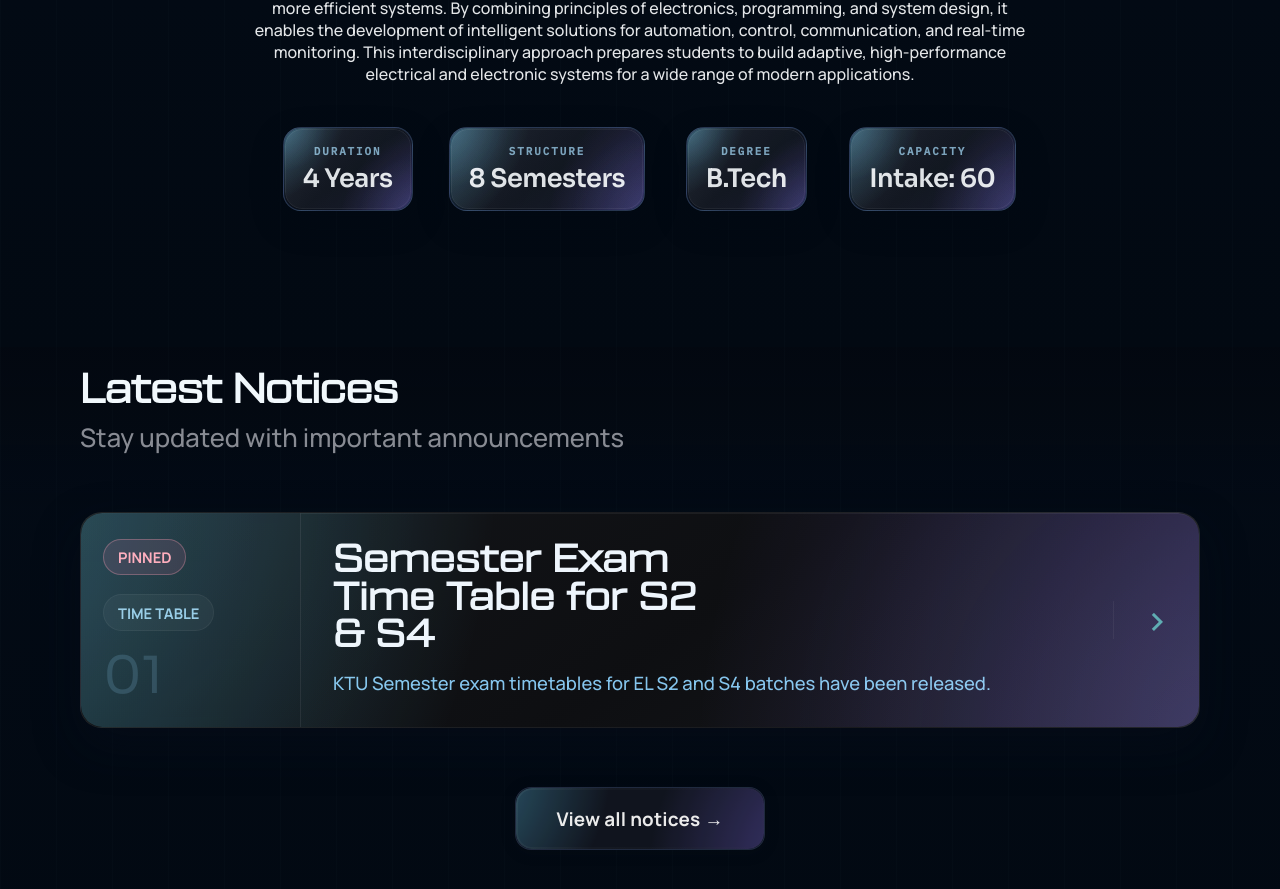
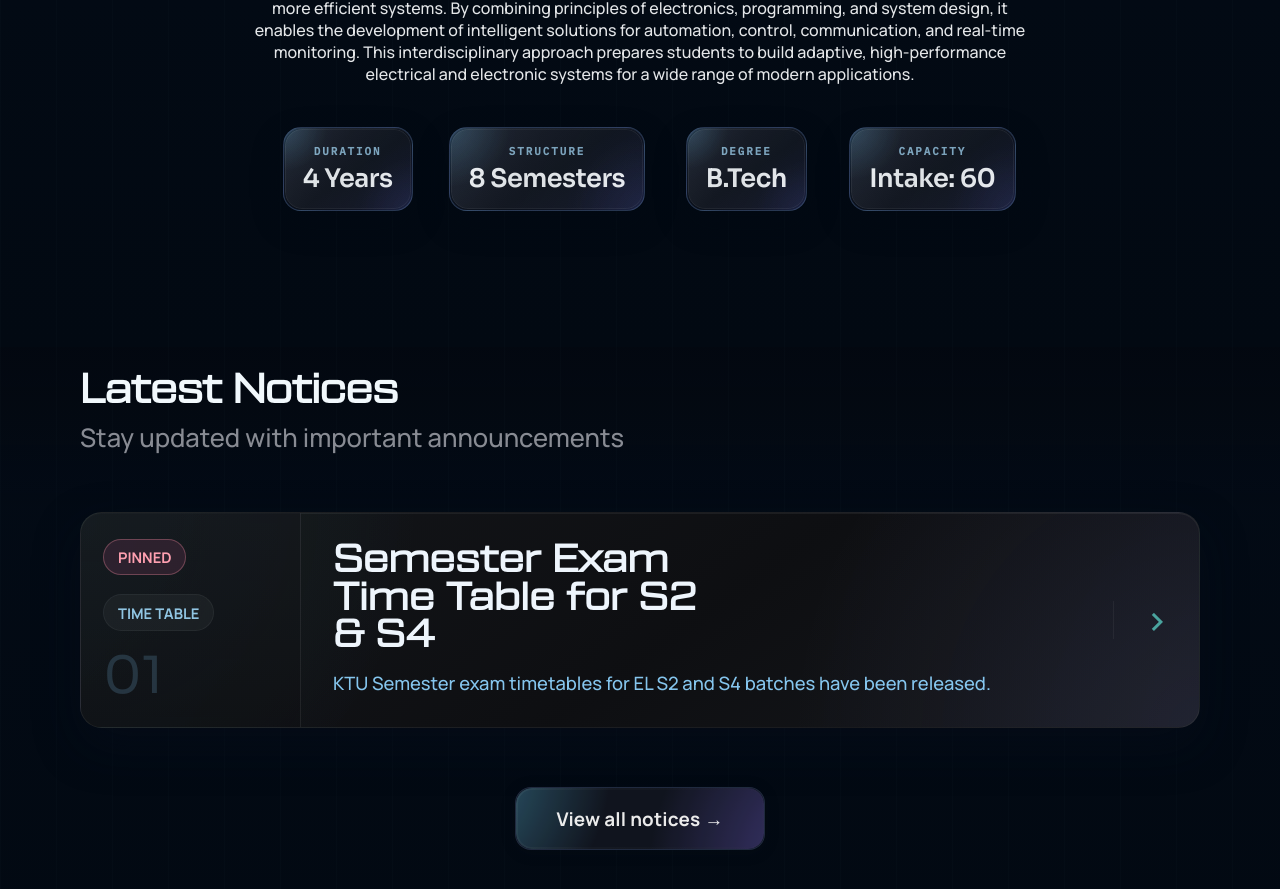
Before and after one commit to rohankishore/elweb, a React (Vite) app: page / in a window 1280 px wide. Shown: the part 3220-4109 px from the top of the page. Built offline with nearby package versions, Linux system fonts and the light colour scheme.

Commit message:
fix card theming

```diff
--- a/src/App.css
+++ b/src/App.css
@@ -1772,12 +1772,12 @@ h2 {
   inset: 0;
   border-radius: inherit;
   background:
-    radial-gradient(circle at 0% 0%, rgba(87, 214, 255, 0.5), transparent 36%),
-    radial-gradient(circle at 100% 100%, rgba(130, 101, 255, 0.48), transparent 40%);
-  opacity: 0.94;
-  mix-blend-mode: screen;
+    radial-gradient(circle at 0% 0%, rgba(87, 214, 255, 0.26), transparent 34%),
+    radial-gradient(circle at 100% 100%, rgba(130, 101, 255, 0.24), transparent 38%);
+  opacity: 0.62;
+  mix-blend-mode: soft-light;
   pointer-events: none;
-  background-size: 190% 190%, 190% 190%;
+  background-size: 160% 160%, 160% 160%;
   background-position: 0% 0%, 100% 100%;
   transition: background-position 320ms ease, opacity 220ms ease;
   animation: liquid-float 2s ease-in-out infinite alternate;
@@ -1922,11 +1922,11 @@ h2 {
   inset: 0;
   border-radius: inherit;
   background:
-    radial-gradient(circle at 0% 0%, rgba(87, 214, 255, 0.5), transparent 36%),
-    radial-gradient(circle at 100% 100%, rgba(130, 101, 255, 0.48), transparent 40%);
-  opacity: 0.94;
-  mix-blend-mode: screen;
-  background-size: 190% 190%, 190% 190%;
+    radial-gradient(circle at 0% 0%, rgba(87, 214, 255, 0.22), transparent 34%),
+    radial-gradient(circle at 100% 100%, rgba(130, 101, 255, 0.2), transparent 38%);
+  opacity: 0.5;
+  mix-blend-mode: soft-light;
+  background-size: 155% 155%, 155% 155%;
   background-position: 0% 0%, 100% 100%;
   animation: liquid-float 2s ease-in-out infinite alternate;
   pointer-events: none;
@@ -1943,7 +1943,7 @@ h2 {
 
 .notices-feature-card:hover::before {
   animation: none;
-  opacity: 0.45;
+  opacity: 0.28;
   mix-blend-mode: normal;
   background-size: 140% 140%, 140% 140%;
   background-position: 0% 0%, 100% 100%;
```
